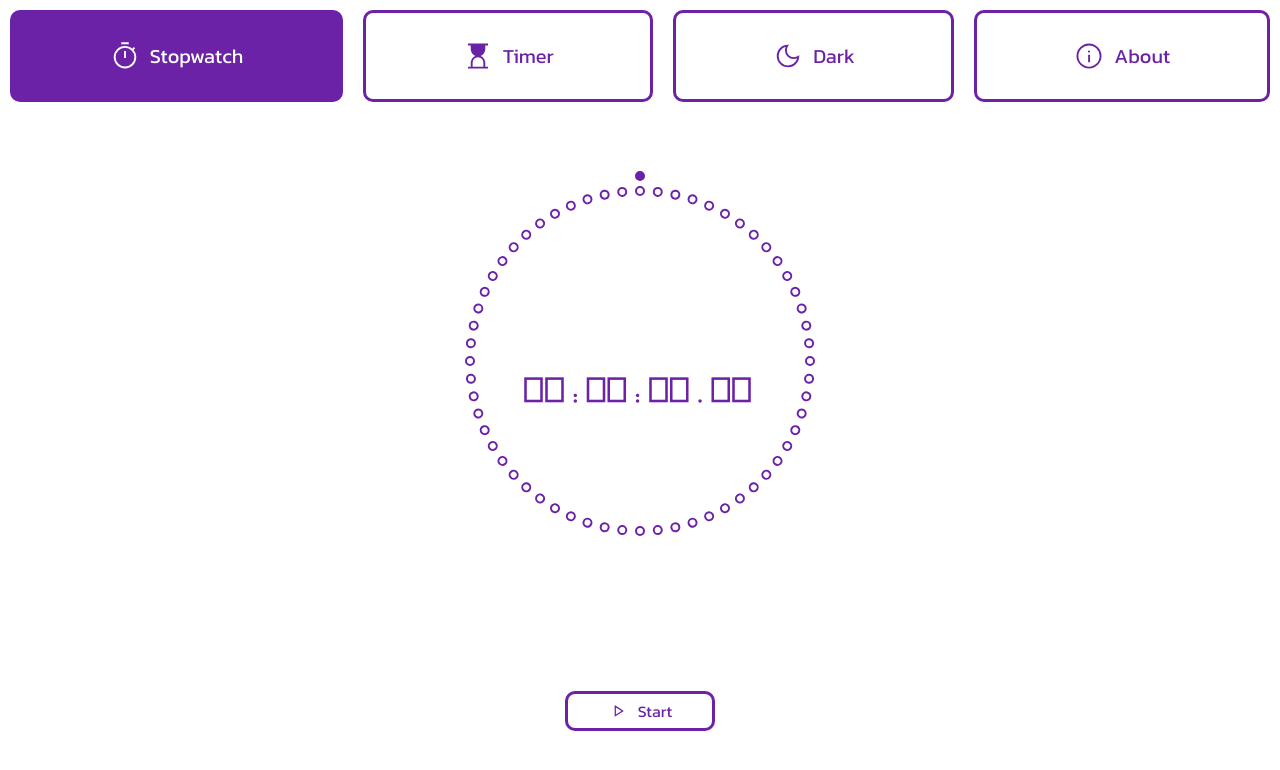
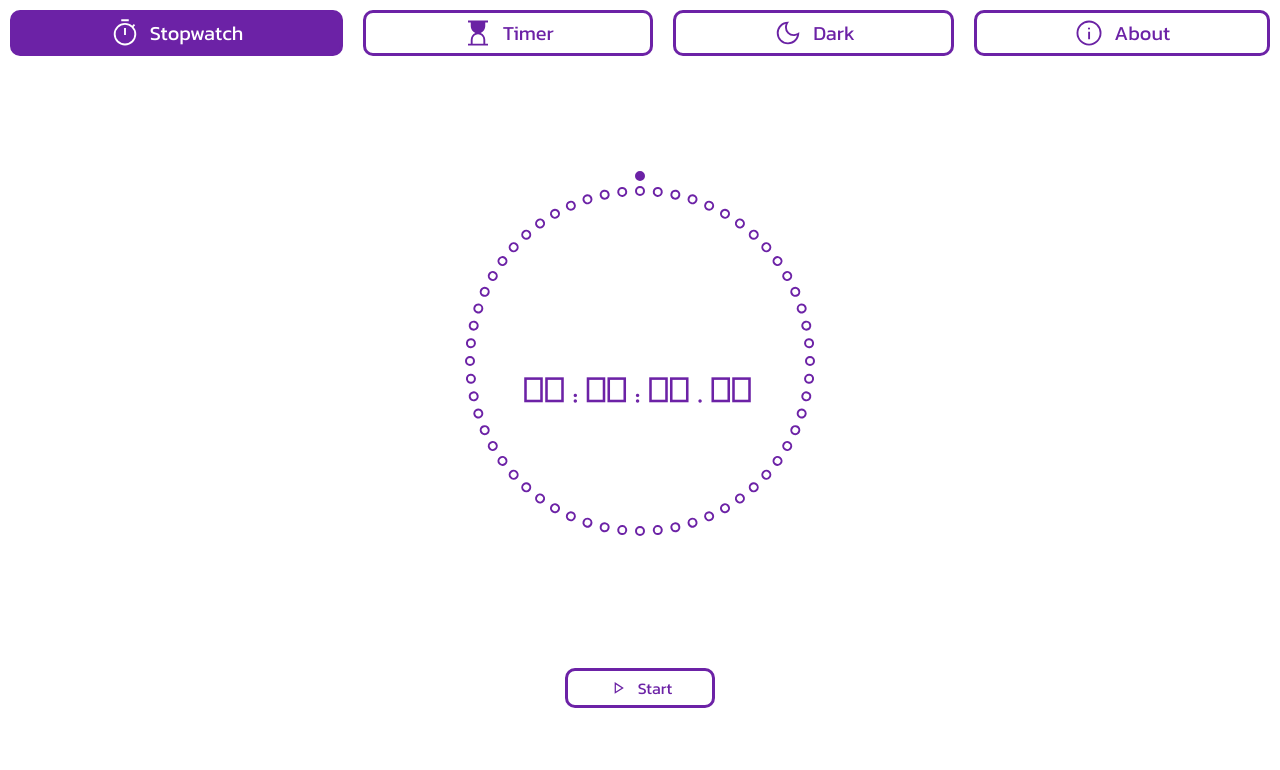
Before and after one commit to Diaa-E/stopwatch, a React (Vite) app: page / in a window 1280 px wide. Shown: the top 770 px of the page. Built offline with nearby package versions, Linux system fonts and the light colour scheme.

Commit message:
Fix navbar stretching downwards when tab is empty

```diff
--- a/src/styles/App.css
+++ b/src/styles/App.css
@@ -2,8 +2,10 @@
   background-color: var(--bg);
   min-height: 100dvh;
   display: grid;
-  place-items: stretch;
-  place-content: stretch;
+  justify-content: stretch;
+  justify-items: stretch;
+  align-items: flex-start;
+  align-content: stretch;
   margin: auto 0;
   transition-duration: var(--color-transition);
 }
```
